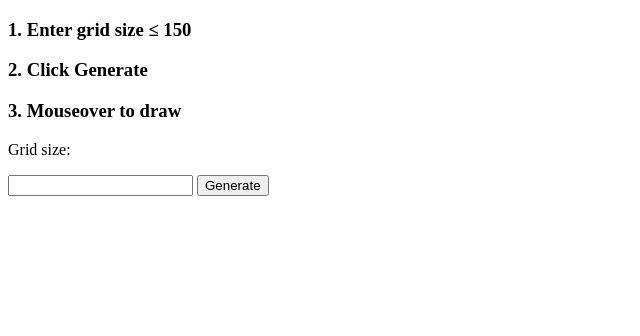
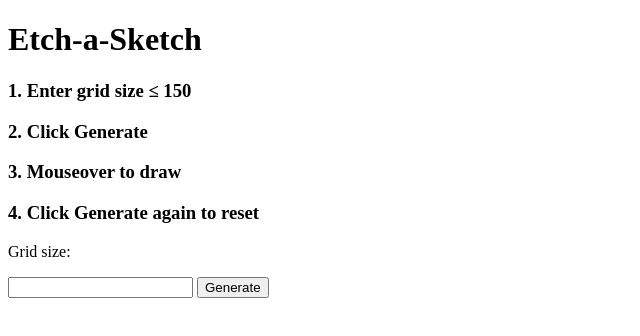
Before and after one commit to mquail117/etch-a-sketch, a plain HTML site: page index.html in a window 1280 px wide. Shown: the whole page, without its empty margins (0-640 px from the left). Drawn offline with Linux system fonts and the light colour scheme.

Commit message:
added a title

```diff
--- a/index.html
+++ b/index.html
@@ -7,9 +7,11 @@
 </head>
 
 <body>
+    <h1>Etch-a-Sketch</h1>
     <h3>1. Enter grid size &le; 150</h3>
     <h3>2. Click Generate</h3>
     <h3>3. Mouseover to draw</h3>
+    <h3>4. Click Generate again to reset</h3>
     <div id="controls">
         <p>Grid size:</p><input type="text" id="size">
         <button id="reset">Generate</button>
```
